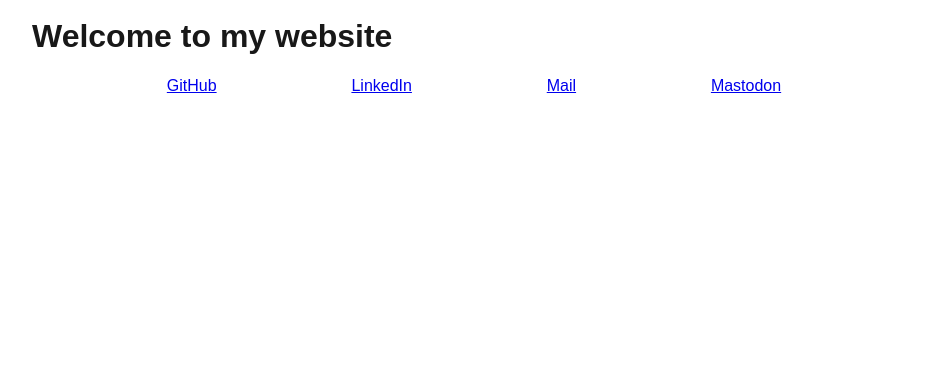
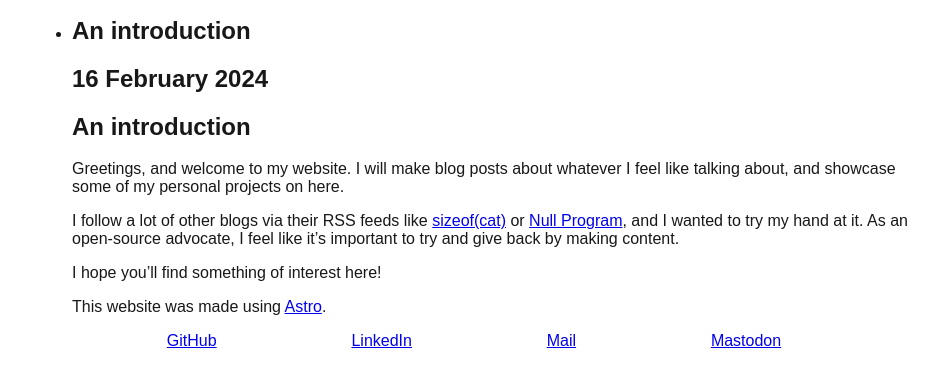
Before and after one commit to rodriguegaspard/rodriguegaspard.github.io, an Astro site: page / in a window 1280 px wide. Shown: the part 206-590 px from the top of the page, without its empty margins (166-1104 px from the left). Built offline with nearby package versions, Linux system fonts and the light colour scheme; Astro itself is replaced by a stand-in of ours.

Commit message:
Added a BlogLayout for the main page, as well as a first blog entry

```diff
--- /dev/null
+++ b/src/js/utils.js
@@ -0,0 +1,3 @@
+export function formatDate(date){
+  return new Date(date).toLocaleDateString("en-GB", {year:'numeric', month:'long', day:'numeric'});
+}
--- /dev/null
+++ b/src/layouts/BlogLayout.astro
@@ -0,0 +1,19 @@
+---
+import BaseLayout from "./BaseLayout.astro"
+import { formatDate } from "../js/utils"
+const allPosts = await Astro.glob('../pages/posts/*.md')
+---
+
+<BaseLayout title="The Rooster's Nest">
+  <ul>
+    {allPosts.map((post) =>
+      <li>
+        <article>
+          <h1>{post.frontmatter.title}</h1>
+          <h2>{formatDate(post.frontmatter.pubDate)}</h2>
+          <Fragment set:html={post.compiledContent()}/>
+        </article>
+      </li>
+    )}
+  </ul>
+</BaseLayout>
--- a/src/pages/index.astro
+++ b/src/pages/index.astro
@@ -1,6 +1,4 @@
 ---
-import BaseLayout from "../layouts/BaseLayout.astro"
+import BlogLayout from "../layouts/BlogLayout.astro"
 ---
-<BaseLayout title="The Rooster's Nest">
-  <h1>Welcome to my website</h1>
-</BaseLayout>
+<BlogLayout />
--- /dev/null
+++ b/src/pages/posts/2024-02-16.md
@@ -0,0 +1,17 @@
+---
+layout: ../../layouts/BlogLayout.astro
+title: 'An introduction'
+pubDate: 2024-02-16
+description: 'A short introduction of this website.'
+author: 'Rodrigue GASPARD'
+tags: ["", "", ""]
+---
+# An introduction
+
+Greetings, and welcome to my website. I will make blog posts about whatever I feel like talking about, and showcase some of my personal projects on here.
+
+I follow a lot of other blogs via their RSS feeds like [sizeof(cat)](https://sizeof.cat/) or [Null Program](https://nullprogram.com/), and I wanted to try my hand at it. As an open-source advocate, I feel like it's important to try and give back by making content.
+
+I hope you'll find something of interest here!
+
+This website was made using [Astro](https://astro.build/).
```
